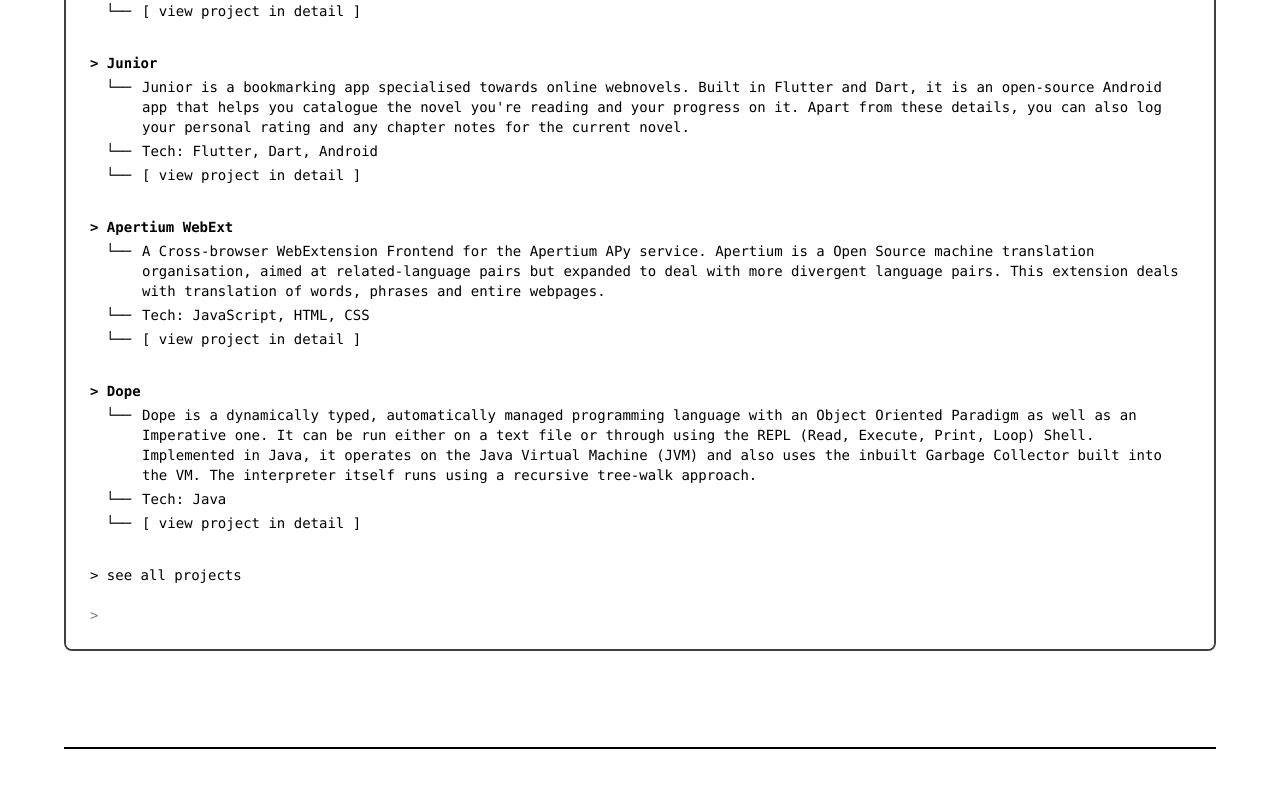
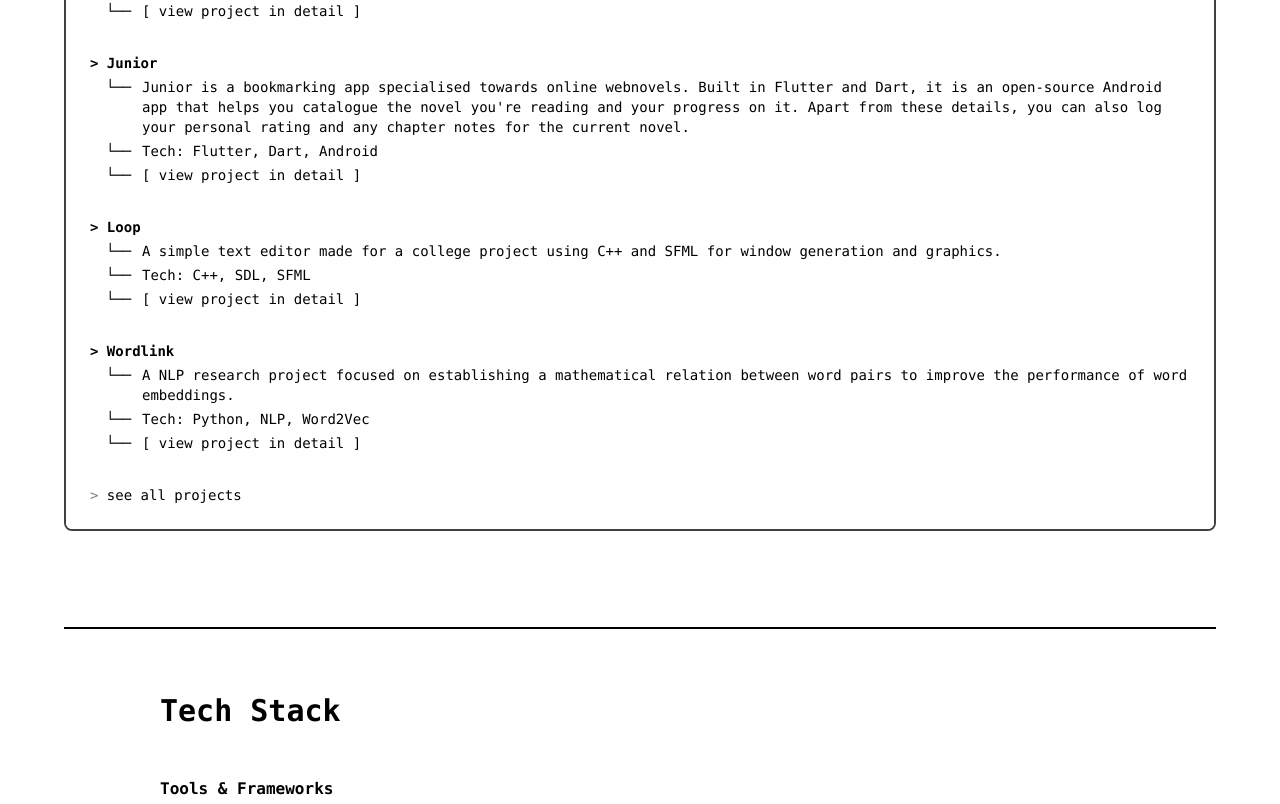
Before and after one commit to OverPoweredDev/Portfolio, a React (Create React App) app: page / in a window 1280 px wide. Shown: the part 1993-2797 px from the top of the page. Built offline with nearby package versions, Linux system fonts and the light colour scheme.

Commit message:
sort projects out

```diff
--- a/public/locales/en/projects.json
+++ b/public/locales/en/projects.json
@@ -1,27 +1,27 @@
 {
   "portfolio": {
     "title": "This Portfolio",
-    "description": "A one-page terminal-style site built with React and Tailwind.",
-    "tech": "React, Tailwind, Vite",
-    "link": "https://yourportfolio.com"
+    "description": "A one-page terminal-style site built with React and Tailwind."
   },
   "junior": {
     "title": "Junior",
-    "description": "Junior is a bookmarking app specialised towards online webnovels. Built in Flutter and Dart, it is an open-source Android app that helps you catalogue the novel you're reading and your progress on it. Apart from these details, you can also log your personal rating and any chapter notes for the current novel.",
-    "tech": "Flutter, Dart, Android",
-    "link": "https://github.com/OverPoweredDev/Junior"
+    "description": "Junior is a bookmarking app specialised towards online webnovels. Built in Flutter and Dart, it is an open-source Android app that helps you catalogue the novel you're reading and your progress on it. Apart from these details, you can also log your personal rating and any chapter notes for the current novel."
   },
   "apertium-webext": {
     "title": "Apertium WebExt",
-    "description": "A Cross-browser WebExtension Frontend for the Apertium APy service. Apertium is a Open Source machine translation organisation, aimed at related-language pairs but expanded to deal with more divergent language pairs. This extension deals with translation of words, phrases and entire webpages.",
-    "tech": "JavaScript, HTML, CSS",
-    "link": "https://github.com/apertium/apertium-webext"
+    "description": "A Cross-browser WebExtension Frontend for the Apertium APy service. Apertium is a Open Source machine translation organisation, aimed at related-language pairs but expanded to deal with more divergent language pairs. This extension deals with translation of words, phrases and entire webpages."
   },
   "dope": {
     "title": "Dope",
-    "description": "Dope is a dynamically typed, automatically managed programming language with an Object Oriented Paradigm as well as an Imperative one. It can be run either on a text file or through using the REPL (Read, Execute, Print, Loop) Shell. Implemented in Java, it operates on the Java Virtual Machine (JVM) and also uses the inbuilt Garbage Collector built into the VM. The interpreter itself runs using a recursive tree-walk approach.",
-    "tech": "Java",
-    "link": "https://github.com/OverPoweredDev/dope"
+    "description": "Dope is a dynamically typed, automatically managed programming language with an Object Oriented Paradigm as well as an Imperative one. It can be run either on a text file or through using the REPL (Read, Execute, Print, Loop) Shell. Implemented in Java, it operates on the Java Virtual Machine (JVM) and also uses the inbuilt Garbage Collector built into the VM. The interpreter itself runs using a recursive tree-walk approach."
   },
-  "see-all-projects": "> see all projects"
+  "loop": {
+    "title": "Loop",
+    "description": "A simple text editor made for a college project using C++ and SFML for window generation and graphics."
+  },
+  "wordlink": {
+    "title": "Wordlink",
+    "description": "A NLP research project focused on establishing a mathematical relation between word pairs to improve the performance of word embeddings."
+  },
+  "see-all-projects": "see all projects"
 }
--- a/src/components/homepage/projects/Projects.jsx
+++ b/src/components/homepage/projects/Projects.jsx
@@ -1,33 +1,66 @@
+import { useState } from "react";
 import TerminalWindow from "./TerminalWindow";
 import TerminalEntry from "./TerminalEntry";
 import { projectList } from "../../../data/Projects";
 import { useTranslation } from "react-i18next";
-import { Link } from "react-router-dom";
 
 export default function Projects() {
   const { t } = useTranslation("projects");
+  const visibleProjects = projectList.filter((project) => project.visible);
+  const hiddenProjects = projectList.filter(
+    (project) => project.visible === false
+  );
+
+  const [revealedCount, setRevealedCount] = useState(0);
+  const [showAllProjects, setShowAllProjects] = useState(false);
+
+  const handleShowMore = () => {
+    if (revealedCount >= hiddenProjects.length) return;
+    setShowAllProjects(true);
+    setRevealedCount(revealedCount + 1);
+  };
+
+  console.log("Visible Projects:", visibleProjects);
+  console.log("Hidden Projects:", hiddenProjects);
+  console.log("Revealed Count:", revealedCount);
+  // Only the last revealed hidden project should type, others should be static
+  // const lastTypingIdx = revealedCount - 1;
 
   return (
     <section id="projects" className="py-12 px-4">
       <TerminalWindow>
-        {projectList.map((proj, idx) => (
+        {visibleProjects.map((proj, idx) => (
           <article key={idx}>
             <TerminalEntry
               title={t(proj.title)}
               description={t(proj.description)}
               tech={t(proj.tech)}
               link={t(proj.link)}
+              typing={false}
+            />
+          </article>
+        ))}
+
+        {hiddenProjects.slice(0, revealedCount).map((proj, idx) => (
+          <article key={`hidden-${idx}`}>
+            <TerminalEntry
+              title={t(proj.title)}
+              description={t(proj.description)}
+              tech={t(proj.tech)}
+              link={t(proj.link)}
+              typing={idx === revealedCount - 1}
+              onDone={() => handleShowMore()}
             />
           </article>
         ))}
 
         <pre className="whitespace-pre-wrap text-sm font-mono">
-          <Link to="/projects" className="hover:underline">
-            {t("see-all-projects")}
-          </Link>
-          <br />
-          <br />
           <span className="animate-blink">&gt; </span>
+          {revealedCount < hiddenProjects.length && !showAllProjects && (
+            <button className="hover:underline" onClick={handleShowMore}>
+              {t("see-all-projects")}
+            </button>
+          )}
         </pre>
       </TerminalWindow>
     </section>
--- a/src/components/homepage/projects/TerminalEntry.jsx
+++ b/src/components/homepage/projects/TerminalEntry.jsx
@@ -1,18 +1,49 @@
-export default function TerminalEntry({ title, description, tech, link }) {
+import { useState } from "react";
+import TypewriterText from "./TypewriterText";
+
+export default function TerminalEntry({
+  title,
+  description,
+  tech,
+  link,
+  typing,
+  onDone,
+}) {
+  const [currentStep, setCurrentStep] = useState(0);
+  // Steps: 0 = title, 1 = description, 2 = tech, 3 = link, 4 = done
+
+  const handleStepComplete = () => {
+    if (currentStep < 3) {
+      setCurrentStep(currentStep + 1);
+    } else {
+      onDone?.();
+    }
+  };
+
+  // Helper function to render content based on step
+  const renderContent = (step, content) => {
+    if (currentStep < step) return null;
+    if (currentStep === step) {
+      return (
+        <TypewriterText text={content} onDone={() => handleStepComplete()} />
+      );
+    }
+    return content;
+  };
+
+  // If typing is disabled, render everything immediately
+  if (!typing) {
     return (
       <div className="mb-8 text-sm font-mono text-black space-y-1">
         <div className="font-bold">{`> ${title}`}</div>
-
         <div className="flex items-start pl-4">
           <div className="min-w-[2rem]">└──</div>
           <div className="pl-1">{description}</div>
         </div>
-
         <div className="flex items-start pl-4">
           <div className="min-w-[2rem]">└──</div>
           <div className="pl-1">Tech: {tech}</div>
         </div>
-
         {link && (
           <div className="flex items-start pl-4">
             <div className="min-w-[2rem]">└──</div>
@@ -31,3 +62,47 @@ export default function TerminalEntry({ title, description, tech, link }) {
       </div>
     );
   }
+
+  // If typing is enabled, render content sequentially
+  return (
+    <div className="mb-8 text-sm font-mono text-black space-y-1">
+      <div className="font-bold">
+        {`> `}
+        {renderContent(0, title)}
+      </div>
+
+      <div className="flex items-start pl-4">
+        {currentStep >= 1 && <div className="min-w-[2rem]">└──</div>}
+        <div className="pl-1">{renderContent(1, description)}</div>
+      </div>
+
+      <div className="flex items-start pl-4">
+        {currentStep >= 2 && <div className="min-w-[2rem]">└──</div>}
+        <div className="pl-1">{renderContent(2, "Tech: " + tech)}</div>
+      </div>
+
+      {link && (
+        <div className="flex items-start pl-4">
+          {currentStep >= 3 && <div className="min-w-[2rem]">└──</div>}
+          <div className="pl-1">
+            {currentStep === 3 ? (
+              <TypewriterText
+                text="[ view project in detail ]"
+                onDone={() => handleStepComplete()}
+              />
+            ) : currentStep > 3 ? (
+              <a
+                href={link}
+                target="_blank"
+                rel="noopener noreferrer"
+                className="text-black hover:underline"
+              >
+                [ view project in detail ]
+              </a>
+            ) : null}
+          </div>
+        </div>
+      )}
+    </div>
+  );
+}
--- /dev/null
+++ b/src/components/homepage/projects/TypewriterText.jsx
@@ -0,0 +1,21 @@
+import { useEffect, useState } from "react";
+
+export default function TypewriterText({ text, speed = 5, onDone }) {
+  const [displayed, setDisplayed] = useState("");
+
+  useEffect(() => {
+    setDisplayed("");
+    let i = 0;
+    const interval = setInterval(() => {
+      setDisplayed((prev) => text.slice(0, i + 1));
+      i++;
+      if (i >= text.length) {
+        clearInterval(interval);
+        if (onDone) onDone();
+      }
+    }, speed);
+    return () => clearInterval(interval);
+  }, [text, speed, onDone]);
+
+  return <span>{displayed}</span>;
+}
--- a/src/components/navbar/Navbar.jsx
+++ b/src/components/navbar/Navbar.jsx
@@ -17,11 +17,6 @@ export default function Navbar() {
           <li>
             <Link to="/" className="hover:underline">
               {t("navbar.about")}
-            </Link>
-          </li>
-          <li>
-            <Link to="/projects" className="hover:underline">
-              {t("navbar.projects")}
             </Link>
           </li>
           <li>
--- a/src/data/Projects.js
+++ b/src/data/Projects.js
@@ -1,30 +1,50 @@
 export const projectList = [
   {
     id: "portfolio",
+    visible: true,
     title: "portfolio.title",
     description: "portfolio.description",
-    tech: "portfolio.tech",
-    link: "portfolio.link",
+    tech: "React, Tailwind, Vite",
+    link: "https://omkarprabhune.com",
   },
   {
     id: "junior",
+    visible: true,
     title: "junior.title",
     description: "junior.description",
-    tech: "junior.tech",
-    link: "junior.link",
+    tech: "Flutter, Dart, Android",
+    link: "https://github.com/OverPoweredDev/Junior",
   },
   {
     id: "apertium-webext",
+    visible: false,
     title: "apertium-webext.title",
     description: "apertium-webext.description",
-    tech: "apertium-webext.tech",
-    link: "apertium-webext.link",
+    tech: "JavaScript, HTML, CSS",
+    link: "https://github.com/apertium/apertium-webext",
+  },
+  {
+    id: "loop",
+    visible: true,
+    title: "loop.title",
+    description: "loop.description",
+    tech: "C++, SDL, SFML",
+    link: "https://github.com/OverPoweredDev/loop",
+  },
+  {
+    id: "wordlink",
+    visible: true,
+    title: "wordlink.title",
+    description: "wordlink.description",
+    tech: "Python, NLP, Word2Vec",
+    link: "https://github.com/OverPoweredDev/WordLink",
   },
   {
     id: "dope",
+    visible: false,
     title: "dope.title",
     description: "dope.description",
-    tech: "dope.tech",
-    link: "dope.link",
+    tech: "Java",
+    link: "https://github.com/OverPoweredDev/dope",
   },
 ];
--- a/src/i18n.js
+++ b/src/i18n.js
@@ -12,7 +12,7 @@ i18n
   .init({
     lng: savedLang,
     fallbackLng: "en",
-    debug: true,
+    debug: false,
 
     ns: ["common", "projects"],
     defaultNS: "common",
```
Also changed, not shown: public/locales/de/projects.json (+13 -13 lines). Lines whose indentation alone changed are shown as unchanged.
